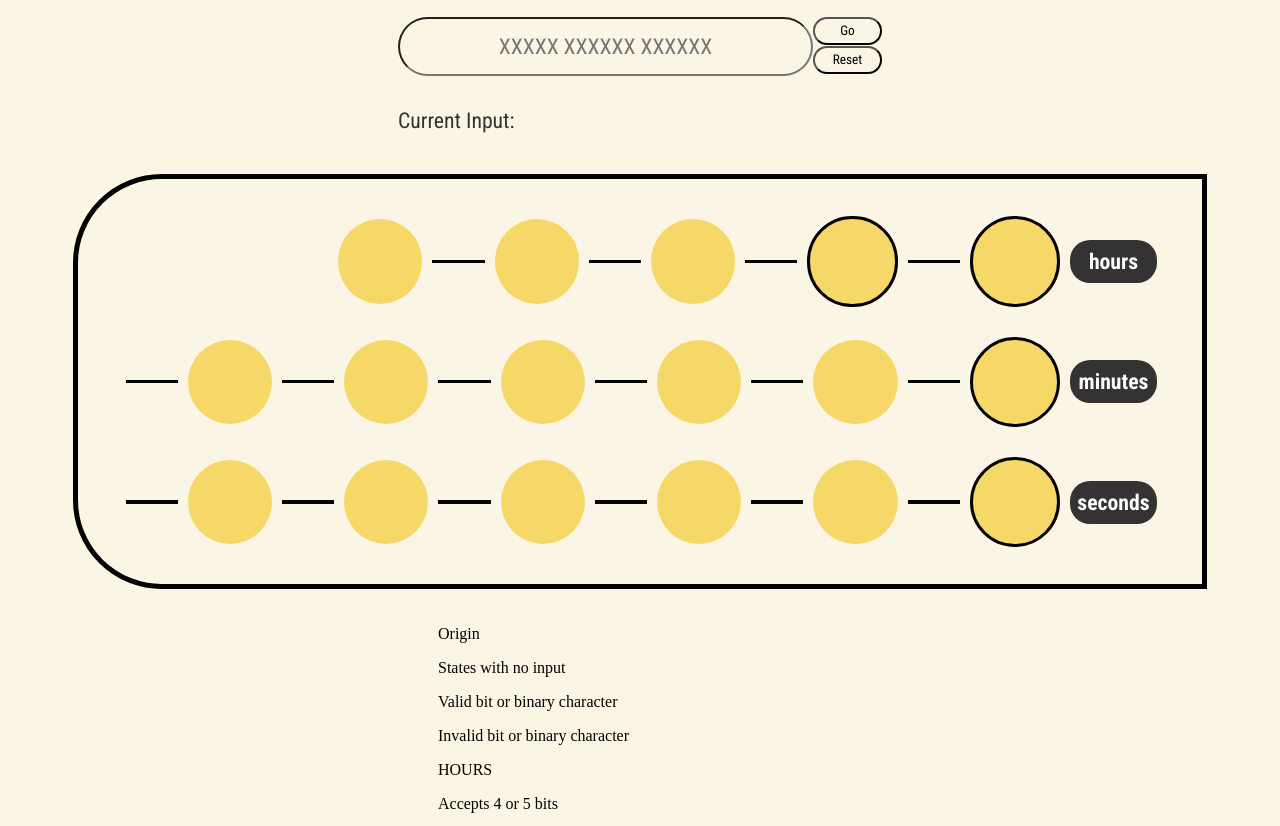
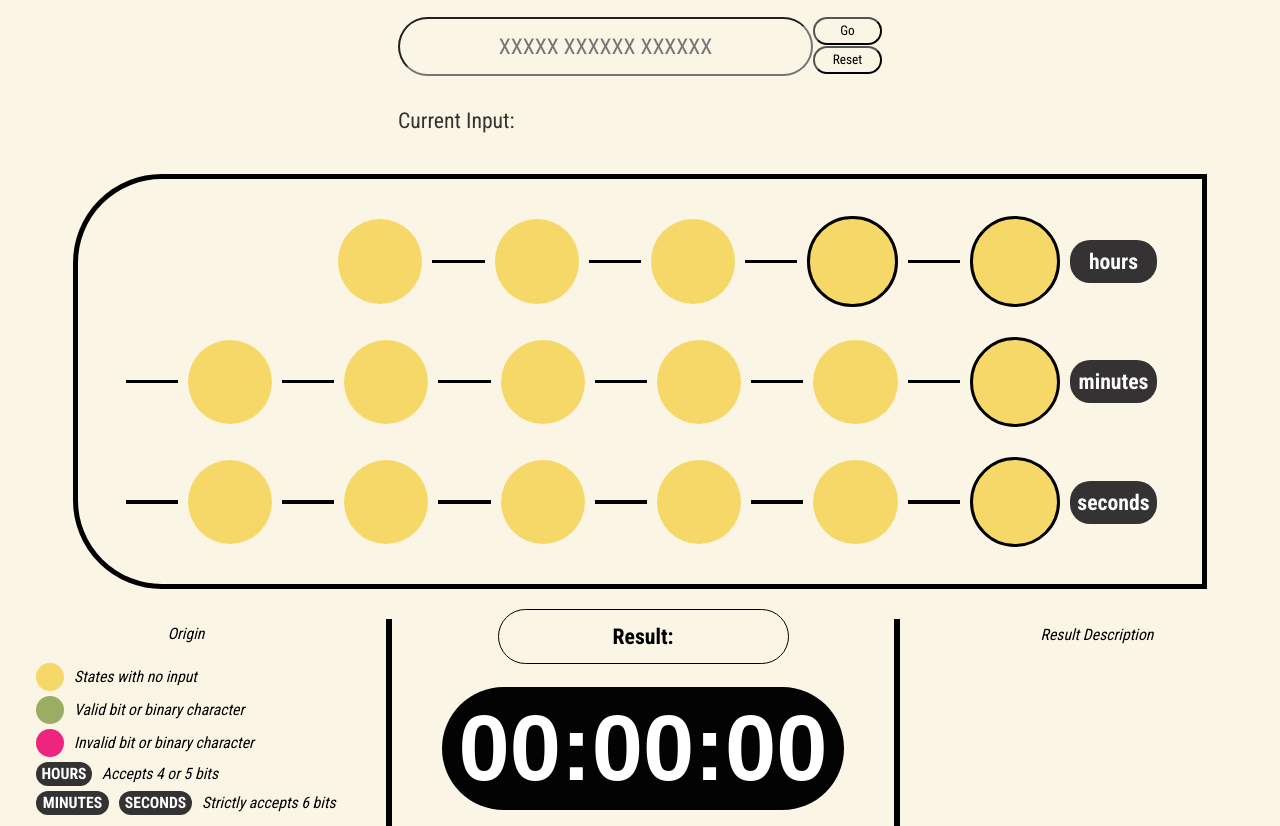
Before and after one commit to princessbeverly/binary_clock_simulator, a plain HTML site: page index.html in a window 1280 px wide. Shown: the part 104-930 px from the top of the page. Drawn offline with Linux system fonts and the light colour scheme; a web font is replaced by a local one.

Commit message:
Update simulator.css

```diff
--- a/simulator.css
+++ b/simulator.css
@@ -178,7 +178,137 @@ body{
     background-color: #343233;
 }
 
-/* Result */
+.fdescription {
+    display: flex;
+    flex-direction: row;
+    justify-content: center;
+    align-items: top;
+    gap: 50px;
+}
+.fdescription .origin{
+    display: flex;
+    flex-direction: column;
+    font-family: "Roboto Condensed", sans-serif;
+    font-size: 15.69px;
+    /* the gap between lines*/
+    row-gap: 5px;
+    margin: 0;
+    padding: 0;
+    line-height: 1.1;
+    width: 300px;
+    height: 215px;
+}
+.fdescription .origin .emptyState,
+.fdescription .origin .greenState,
+.fdescription .origin .redState {
+    margin: 0;
+    padding: 0;
+}
+
+.fdescription .origin .emptyState p,
+.fdescription .origin .greenState p,
+.fdescription .origin .redState p {
+    margin: 0;
+    padding: 0;
+    line-height: 1.0;
+}
+.fdescription .origin .originTitle,
+.fdescription .origin .emptyState,
+.fdescription .origin .greenState,
+.fdescription .origin .redState,
+.fdescription .origin .hoursState .hoursStateDescription p,
+.fdescription .origin .minutesecondState .minutesSecondDescription p{
+    text-align: center;
+    font-style: italic;
+    font-family: "Roboto Condensed", sans-serif;
+    font-size: 15.69px;
+    margin: 0;
+    padding: 0;
+    line-height: 1.1;
+}
+.fdescription .origin .emptyState,
+.fdescription .origin .greenState,
+.fdescription .origin .redState,
+.fdescription .origin .hoursState,
+.fdescription .origin .minutesecondState{
+    display: flex;
+    flex-direction: row;
+    align-items: center;
+    gap: 10px;
+}
+.fdescription .origin .emptyState .yellowState{
+    border-radius: 50%;
+    width: 28px;
+    height: 28px;
+    background-color:#F6D868;
+}
+.fdescription .origin .greenState #GreenClass{
+    border-radius: 50%;
+    width: 28px;
+    height: 28px;
+    background-color:#9BAD62;
+}
+.fdescription .origin .redState #RedClass{
+    border-radius: 50%;
+    width: 28px;
+    height: 28px;
+    background-color:#EE247E;
+}
+
+.fdescription .resultdisplay{
+    display: flex;
+    flex-direction: column;
+
+}
+
+.fdescription .resultDescription {
+    display: flex;
+    flex-direction: column;
+
+}
+.fdescription .minutesecondState{
+    gap: 5px;
+}
+
+.fdescription .hoursState #HoursClass{
+    display: flex;
+    align-items: center;
+    justify-content: center;
+    border-radius: 61.44px;
+    width: 56px;
+    height: 24.11px;
+    background:#343233;
+
+    font-family: "Roboto Condensed", sans-serif;
+    font-size: 15.69px;
+    font-size: 15.69px;
+    font-style: bold;
+    font-weight: 800;
+    color: white;
+}
+
+.fdescription .minutesecondState #minutes,
+.fdescription .minutesecondState #seconds{
+    display: flex;
+    align-items: center;
+    justify-content: center;
+    border-radius: 61.44px;
+    width: 73px;
+    height: 24px;
+    background:#343233;
+
+    font-family: "Roboto Condensed", sans-serif;
+    font-size: 15.69px;
+    font-style: bold;
+    font-weight: 800;
+    color: white;
+}
+
+.resultdisplay{
+    display: flex;
+    align-items: center;
+    row-gap: 23px;;
+}
 .result {
     display: flex;
     justify-content: center;
@@ -200,10 +330,8 @@ body{
 .clocking {
     display: flex;
     justify-content: center;
-    flex-direction: column;
     align-items: center;
     border-radius: 66.16px;
-    border: 1px solid #000;
     width: 402px;
     height: 123.11px;
     text-align: center;
@@ -217,7 +345,26 @@ body{
     color: white;
 }
 
+.resultDescription {
+    display: flex;
+    flex-direction: column;
+    justify-content: top;
+    align-items: center;
+    width: 294px;
+    height: 218px;
+    font-family: 'Roboto Condensed', sans-serif;
+    font-size: 15.69px;
+    font-style:italic;
+    gap: 40px;
+}
 
-/*.displayUserInput .displayValue {
-    color: #EE247E;
-}*/
+/*how to make a border with width being 216px and the weight being 3px*/
+.fdescription .border1,
+.fdescription .border2 {
+    border: 3px solid #000;
+    width: 0px;
+    height: 216px;
+    margin: 0 auto;
+    margin-top: 10px;
+    margin-bottom: 10px;
+}
```
